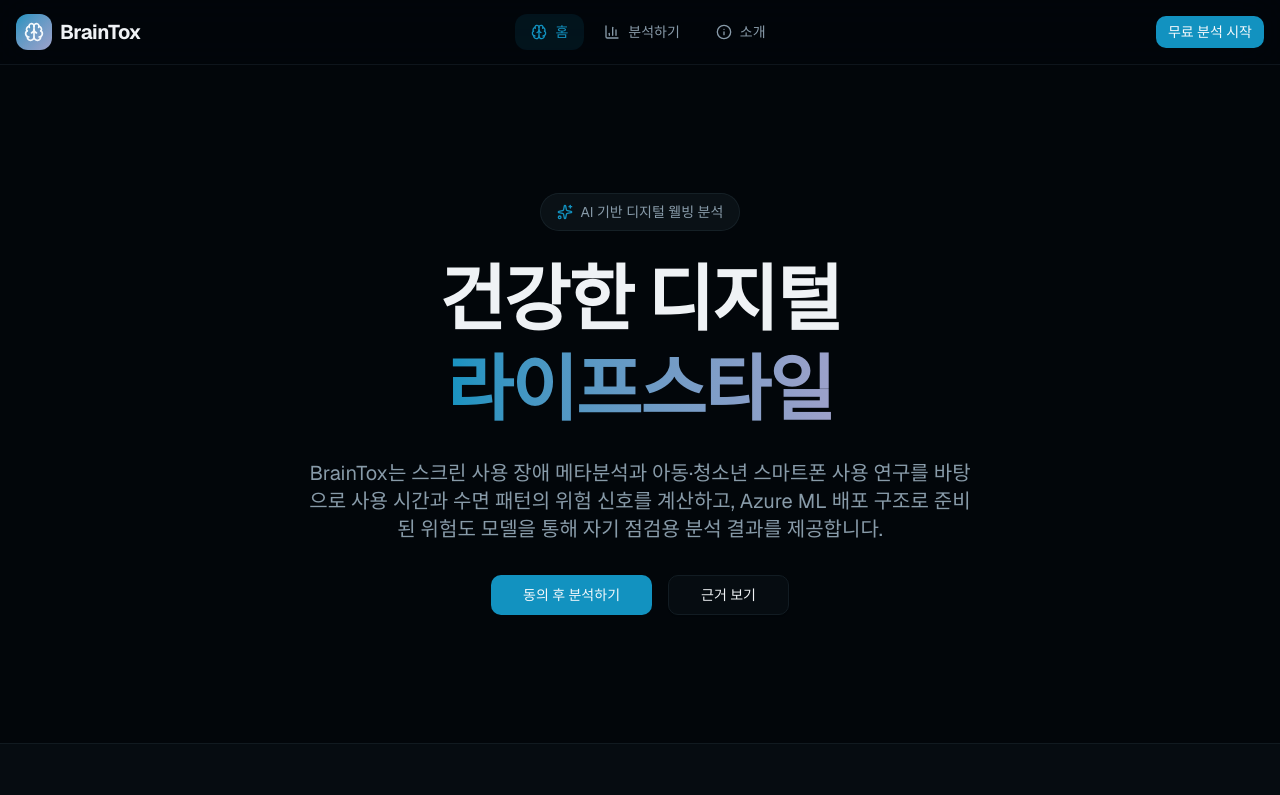
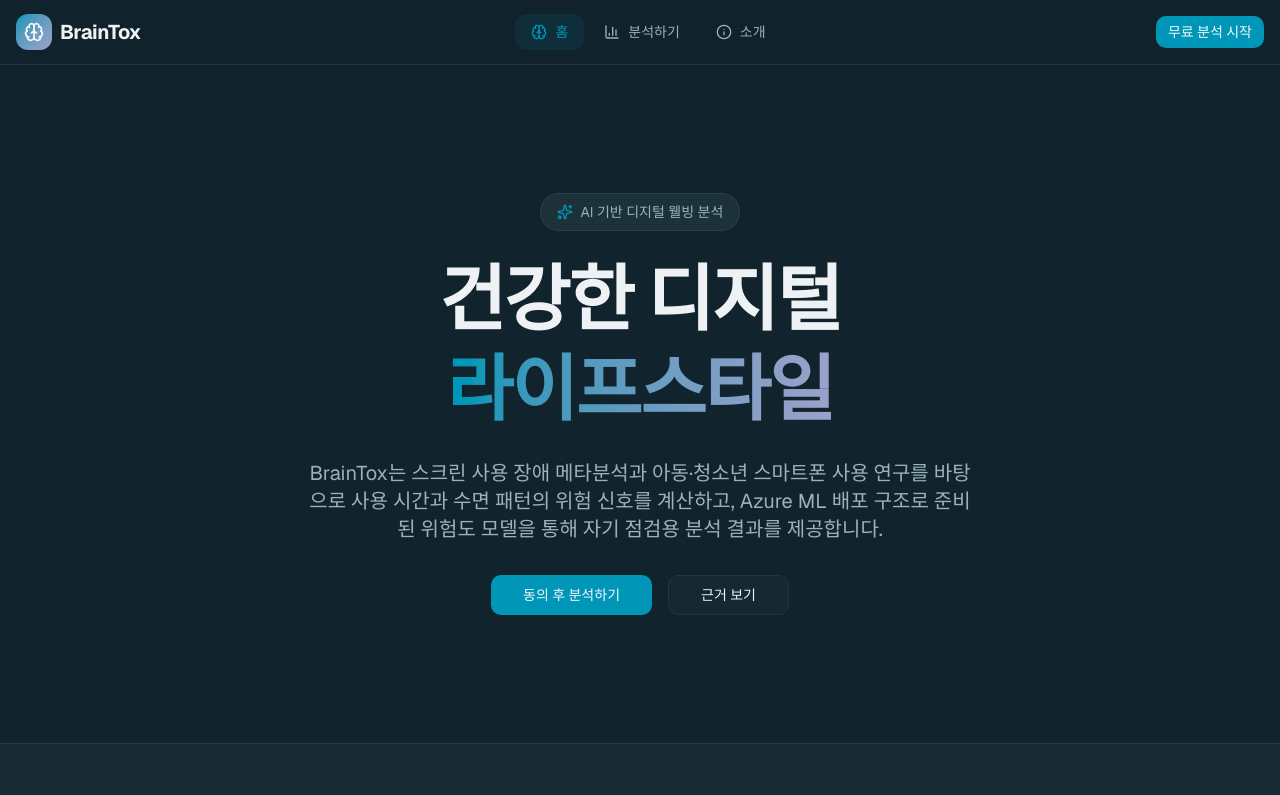
Before and after one commit to mingyu1214/v0-app-development-with-csv, a Next.js app: page / in a window 1280 px wide. Shown: the top 795 px of the page. Built offline with nearby package versions, Linux system fonts and the light colour scheme.

Commit message:
style: update background to lighter blue tone
Change background color to softer blue-gray for brighter, calmer feel.

```diff
--- a/app/globals.css
+++ b/app/globals.css
@@ -12,74 +12,80 @@
 */
 
 :root {
-  --background: oklch(0.12 0.015 240);
+  /* Nantucket Breeze inspired - soft blue-gray background */
+  --background: oklch(0.25 0.03 230);
   --foreground: oklch(0.96 0.005 240);
-  --card: oklch(0.16 0.018 240);
+  --card: oklch(0.30 0.035 230);
   --card-foreground: oklch(0.96 0.005 240);
-  --popover: oklch(0.16 0.018 240);
+  --popover: oklch(0.30 0.035 230);
   --popover-foreground: oklch(0.96 0.005 240);
-  --primary: oklch(0.62 0.12 230);
+  /* Alaskan Blue - primary */
+  --primary: oklch(0.62 0.12 220);
   --primary-foreground: oklch(0.98 0.005 240);
-  --secondary: oklch(0.22 0.02 240);
+  --secondary: oklch(0.35 0.03 230);
   --secondary-foreground: oklch(0.94 0.01 240);
-  --muted: oklch(0.24 0.015 240);
-  --muted-foreground: oklch(0.68 0.03 240);
+  --muted: oklch(0.38 0.025 230);
+  --muted-foreground: oklch(0.75 0.03 230);
+  /* Cosmic Sky - accent */
   --accent: oklch(0.72 0.06 280);
-  --accent-foreground: oklch(0.15 0.02 280);
+  --accent-foreground: oklch(0.20 0.02 280);
   --destructive: oklch(0.55 0.2 25);
   --destructive-foreground: oklch(0.98 0.005 240);
-  --border: oklch(0.30 0.025 240);
-  --input: oklch(0.22 0.02 240);
-  --ring: oklch(0.62 0.12 230);
-  --chart-1: oklch(0.62 0.12 230);
-  --chart-2: oklch(0.72 0.08 220);
+  --border: oklch(0.42 0.035 230);
+  --input: oklch(0.32 0.03 230);
+  --ring: oklch(0.62 0.12 220);
+  --chart-1: oklch(0.62 0.12 220);
+  --chart-2: oklch(0.72 0.08 210);
   --chart-3: oklch(0.72 0.06 280);
   --chart-4: oklch(0.78 0.05 200);
   --chart-5: oklch(0.65 0.08 260);
   --radius: 0.75rem;
-  --sidebar: oklch(0.14 0.018 240);
+  --sidebar: oklch(0.22 0.025 230);
   --sidebar-foreground: oklch(0.96 0.005 240);
-  --sidebar-primary: oklch(0.62 0.12 230);
+  --sidebar-primary: oklch(0.62 0.12 220);
   --sidebar-primary-foreground: oklch(0.98 0.005 240);
-  --sidebar-accent: oklch(0.24 0.02 240);
+  --sidebar-accent: oklch(0.35 0.03 230);
   --sidebar-accent-foreground: oklch(0.94 0.01 240);
-  --sidebar-border: oklch(0.30 0.025 240);
-  --sidebar-ring: oklch(0.62 0.12 230);
+  --sidebar-border: oklch(0.42 0.035 230);
+  --sidebar-ring: oklch(0.62 0.12 220);
 }
 
 .dark {
-  --background: oklch(0.12 0.015 240);
+  /* Nantucket Breeze inspired - soft blue-gray background */
+  --background: oklch(0.25 0.03 230);
   --foreground: oklch(0.96 0.005 240);
-  --card: oklch(0.16 0.018 240);
+  --card: oklch(0.30 0.035 230);
   --card-foreground: oklch(0.96 0.005 240);
-  --popover: oklch(0.16 0.018 240);
+  --popover: oklch(0.30 0.035 230);
   --popover-foreground: oklch(0.96 0.005 240);
-  --primary: oklch(0.62 0.12 230);
+  /* Alaskan Blue - primary */
+  --primary: oklch(0.62 0.12 220);
   --primary-foreground: oklch(0.98 0.005 240);
-  --secondary: oklch(0.22 0.02 240);
+  --secondary: oklch(0.35 0.03 230);
   --secondary-foreground: oklch(0.94 0.01 240);
-  --muted: oklch(0.24 0.015 240);
-  --muted-foreground: oklch(0.68 0.03 240);
+  --muted: oklch(0.38 0.025 230);
+  --muted-foreground: oklch(0.75 0.03 230);
+  /* Cosmic Sky - accent */
   --accent: oklch(0.72 0.06 280);
-  --accent-foreground: oklch(0.15 0.02 280);
+  --accent-foreground: oklch(0.20 0.02 280);
   --destructive: oklch(0.55 0.2 25);
   --destructive-foreground: oklch(0.98 0.005 240);
-  --border: oklch(0.30 0.025 240);
-  --input: oklch(0.22 0.02 240);
-  --ring: oklch(0.62 0.12 230);
-  --chart-1: oklch(0.62 0.12 230);
-  --chart-2: oklch(0.72 0.08 220);
+  --border: oklch(0.42 0.035 230);
+  --input: oklch(0.32 0.03 230);
+  --ring: oklch(0.62 0.12 220);
+  --chart-1: oklch(0.62 0.12 220);
+  --chart-2: oklch(0.72 0.08 210);
   --chart-3: oklch(0.72 0.06 280);
   --chart-4: oklch(0.78 0.05 200);
   --chart-5: oklch(0.65 0.08 260);
-  --sidebar: oklch(0.14 0.018 240);
+  --sidebar: oklch(0.22 0.025 230);
   --sidebar-foreground: oklch(0.96 0.005 240);
-  --sidebar-primary: oklch(0.62 0.12 230);
+  --sidebar-primary: oklch(0.62 0.12 220);
   --sidebar-primary-foreground: oklch(0.98 0.005 240);
-  --sidebar-accent: oklch(0.24 0.02 240);
+  --sidebar-accent: oklch(0.35 0.03 230);
   --sidebar-accent-foreground: oklch(0.94 0.01 240);
-  --sidebar-border: oklch(0.30 0.025 240);
-  --sidebar-ring: oklch(0.62 0.12 230);
+  --sidebar-border: oklch(0.42 0.035 230);
+  --sidebar-ring: oklch(0.62 0.12 220);
 }
 
 @theme inline {
@@ -139,14 +145,14 @@
 }
 
 ::-webkit-scrollbar-track {
-  background: oklch(0.18 0.015 240);
+  background: oklch(0.28 0.025 230);
 }
 
 ::-webkit-scrollbar-thumb {
-  background: oklch(0.40 0.04 230);
+  background: oklch(0.50 0.05 220);
   border-radius: 4px;
 }
 
 ::-webkit-scrollbar-thumb:hover {
-  background: oklch(0.50 0.06 230);
+  background: oklch(0.58 0.08 220);
 }
```
